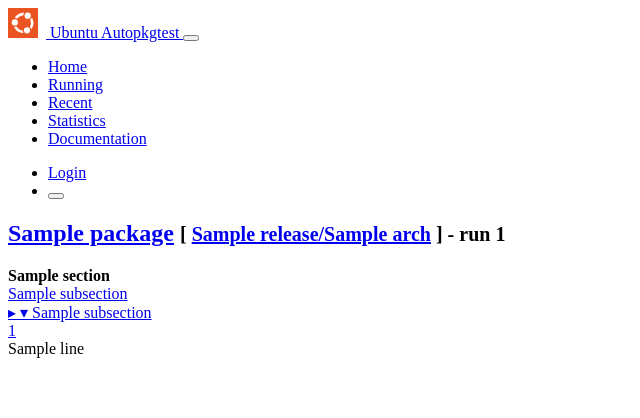
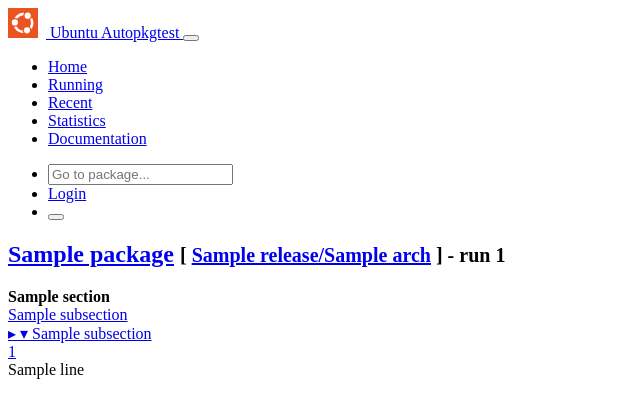
Before and after one commit to canonical/ubuntu-autopkgtest-operators, a Flask app: template charms/autopkgtest-website-operator/app/www/templates/browse-log.html in a window 1280 px wide. Shown: the top 418 px of the page, without its empty margins (0-640 px from the left). Run offline with Flask 3, Linux system fonts and the light colour scheme; the template is opened without the code that fills it: most values are stand-ins (such as "Sample title", 1, 10 or a date in 2020); some libraries are stand-ins or nearby versions.

Commit message:
website: browse-layout: add textbox to go to a package

```diff
--- a/charms/autopkgtest-website-operator/app/www/templates/browse-layout.html
+++ b/charms/autopkgtest-website-operator/app/www/templates/browse-layout.html
@@ -83,6 +83,16 @@
               </li>
             </ul>
             <ul class="nav navbar-nav ms-auto">
+              <li class="nav-item me-3 d-flex align-items-center">
+                <div class="input-group input-group-sm">
+                  <span class="input-group-text"><i class="fa fa-search"></i></span>
+                  <input type="text"
+                         id="package-search"
+                         class="form-control"
+                         placeholder="Go to package..."
+                         aria-label="Go to package">
+                </div>
+              </li>
               {% if not session.get("nickname") %}
                 <li class="nav-item">
                   <a class="nav-link" href="{{base_url}}request.cgi?/login">Login</a>
@@ -116,6 +126,7 @@
     <script type="text/javascript">
       const darkModeToggle = document.getElementById('dark-mode-toggle');
       const htmlElement = document.documentElement;
+      const packageSearch = document.getElementById('package-search');
 
       darkModeToggle.addEventListener('click', () => {
         const currentTheme = htmlElement.getAttribute('data-bs-theme');
@@ -126,6 +137,29 @@
           '<i class="fa fa-sun-o"></i>' :
           '<i class="fa fa-moon-o"></i>';
       });
+
+      packageSearch.addEventListener('keydown', (e) => {
+        if (e.key === 'Enter') {
+          const packageName = packageSearch.value.trim();
+          if (packageName) {
+            window.location.href = '{{base_url}}packages/' + encodeURIComponent(packageName);
+          }
+        }
+      });
+
+      document.addEventListener('keydown', (e) => {
+         const el = document.activeElement;
+         const isTypingField = el && (
+           el.tagName === 'INPUT' ||
+           el.tagName === 'TEXTAREA' ||
+           el.tagName === 'SELECT' ||
+           el.isContentEditable
+         );
+         if (e.key === '/' && !isTypingField) {
+          e.preventDefault();
+          packageSearch.focus();
+        }
+      });
     </script>
   </body>
 </html>
```
